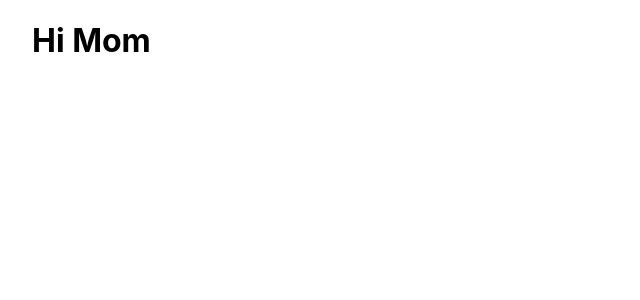
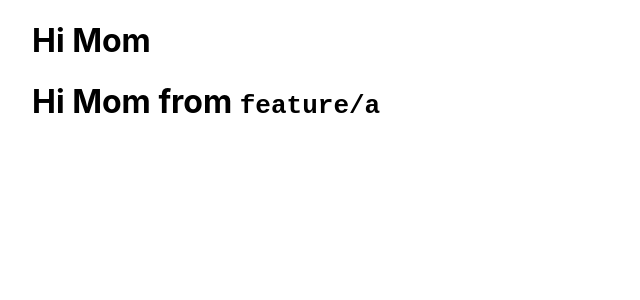
Before and after one commit to sinhnticts/hi-mom, a Next.js app: page / in a window 1280 px wide. Shown: the top 300 px of the page, without its empty margins (0-640 px from the left). Built offline with nearby package versions, Linux system fonts and the light colour scheme.

Commit message:
update content

```diff
--- a/pages/index.tsx
+++ b/pages/index.tsx
@@ -13,6 +13,9 @@ const Home: NextPage = () => {
 
       <main>
         <h1>Hi Mom</h1>
+        <h1>
+          Hi Mom from <code>feature/a</code>
+        </h1>
       </main>
     </div>
   );
```
